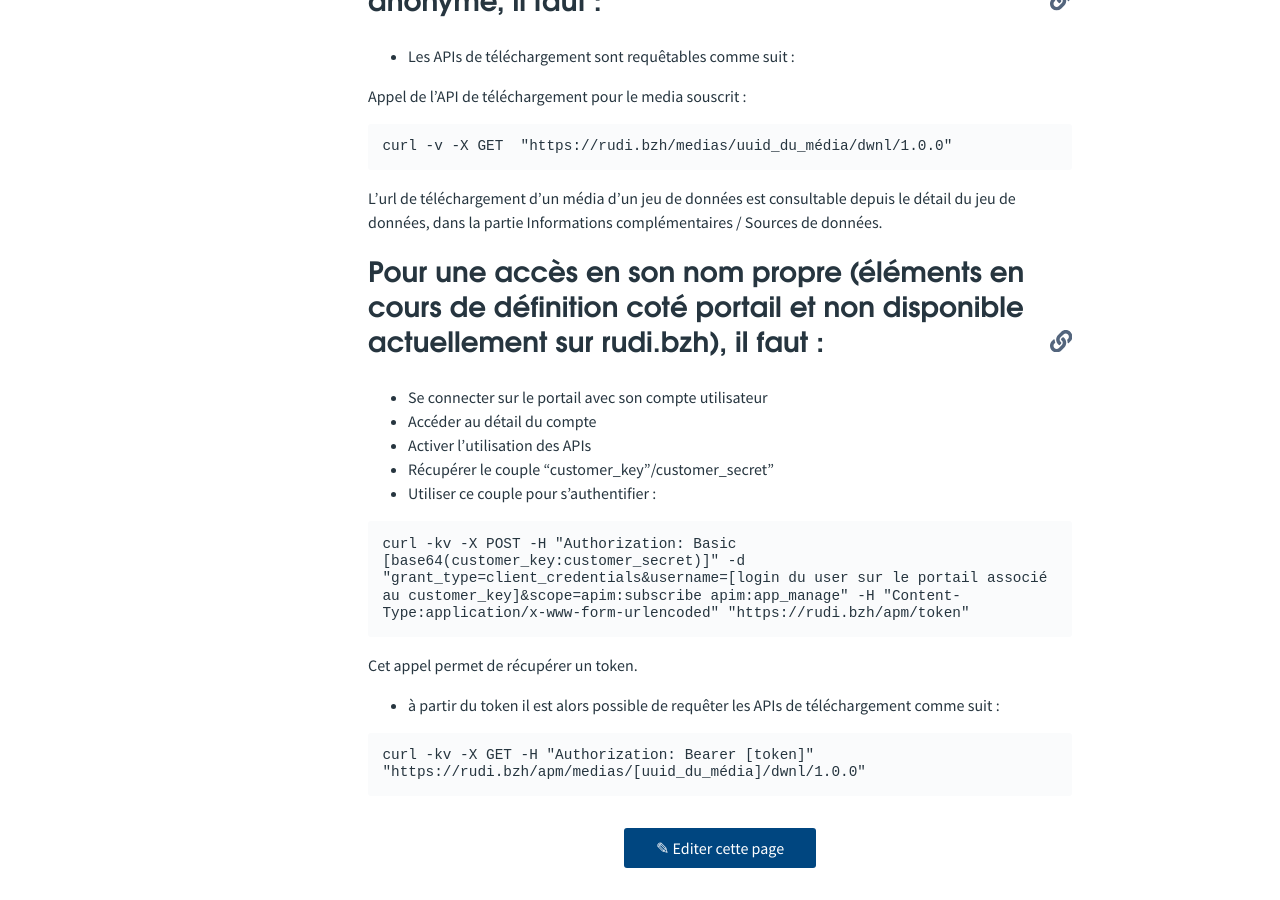
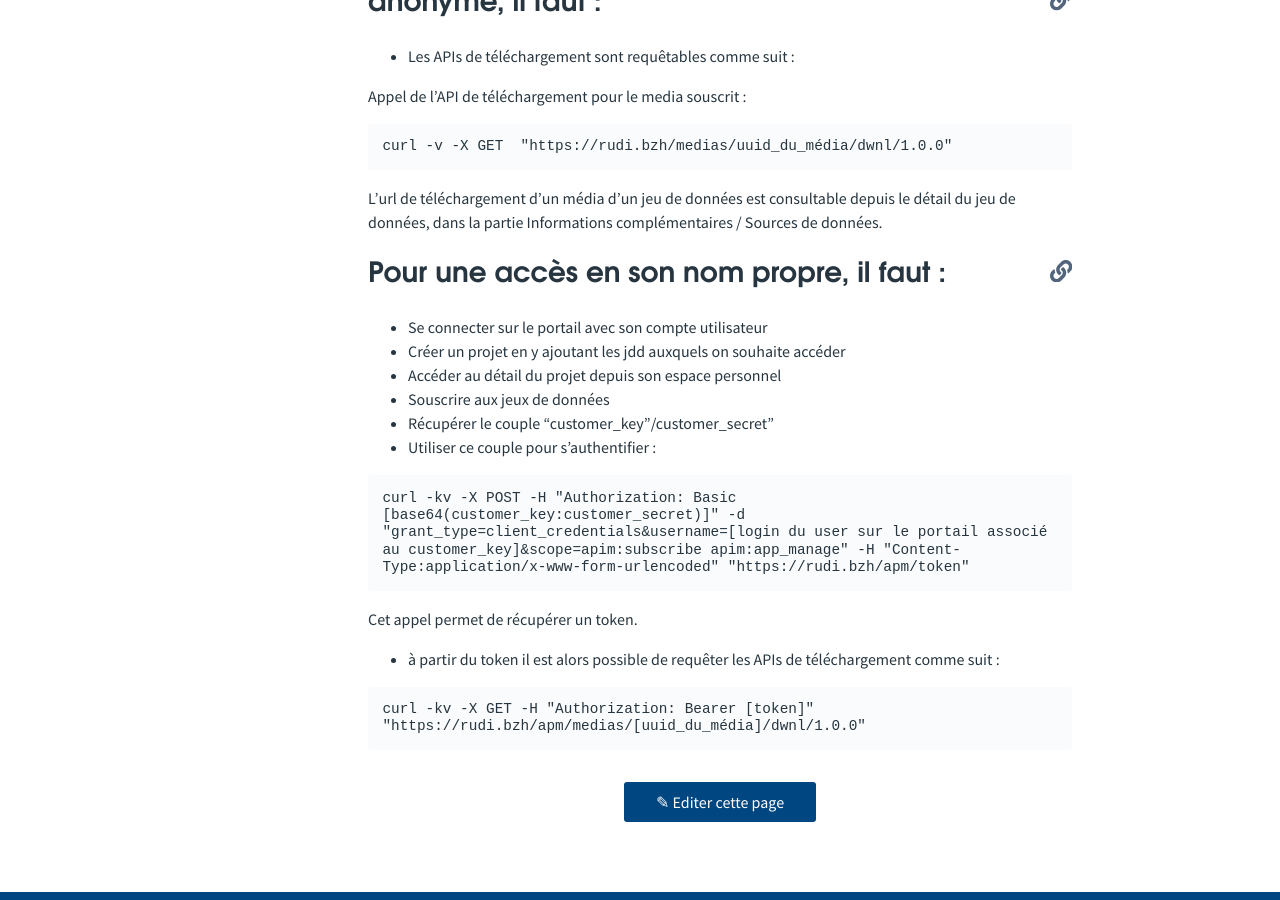
Before and after one commit to sigrennesmetropole/rudi_documentation, a Jekyll site: the page built from articles/_api/authentification.md, in a window 1280 px wide and 900 px high, scrolled down 1499 px. Built offline with Jekyll 4.4.1, drawn with Linux system fonts in a browser that asks for light colours.

Commit message:
Update authentification.md

```diff
--- a/articles/_api/authentification.md
+++ b/articles/_api/authentification.md
@@ -55,10 +55,11 @@ curl -v -X GET  "https://rudi.bzh/medias/uuid_du_média/dwnl/1.0.0"
 
 L'url de téléchargement d'un média d'un jeu de données est consultable depuis le détail du jeu de données, dans la partie Informations complémentaires / Sources de données.
 
-## Pour une accès en son nom propre (éléments en cours de définition coté portail et non disponible actuellement sur rudi.bzh), il faut :
+## Pour une accès en son nom propre, il faut :
 * Se connecter sur le portail avec son compte utilisateur
-* Accéder au détail du compte
-* Activer l'utilisation des APIs
+* Créer un projet en y ajoutant les jdd auxquels on souhaite accéder
+* Accéder au détail du projet depuis son espace personnel
+* Souscrire aux jeux de données
 * Récupérer le couple "customer_key"/customer_secret"
 * Utiliser ce couple pour s'authentifier :
 
```
